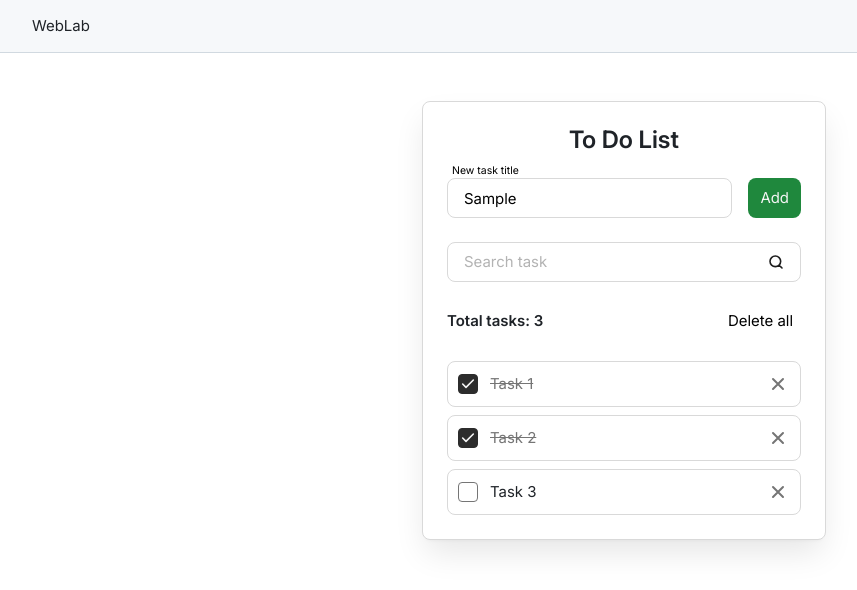
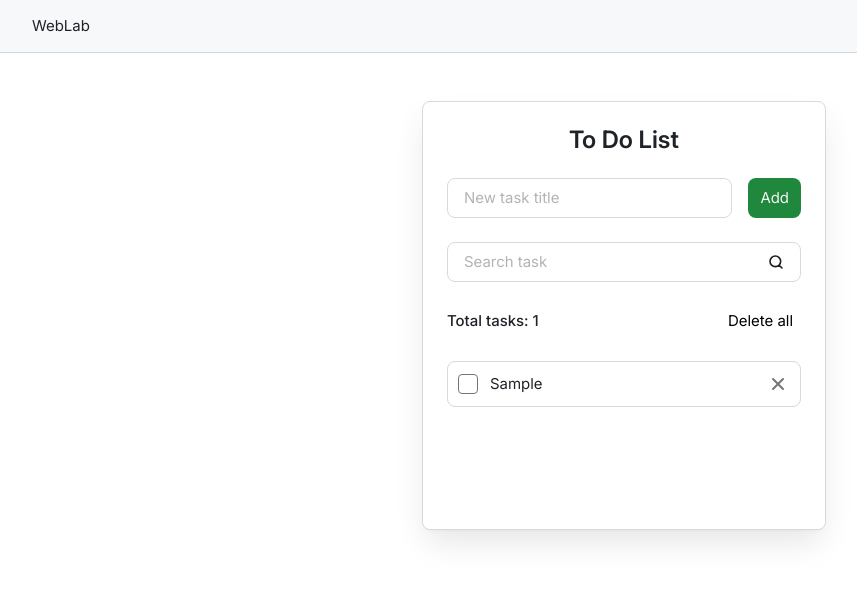
Before and after one commit to Ruslan-Batsulia/web-lab, a Next.js app: page / in a window 1280 px wide. Both pictures are taken after typing "Sample" into the empty fields and a click on the button "Add". Shown: the top 590 px of the page, without its empty margins (16-873 px from the left). Built offline with nearby package versions, Linux system fonts and the light colour scheme.

Commit message:
Implement todo actions logic'

```diff
--- a/src/components/Todo/AddTaskForm/AddTaskForm.tsx
+++ b/src/components/Todo/AddTaskForm/AddTaskForm.tsx
@@ -5,11 +5,15 @@ import styles from "./AddTaskForm.module.css";
 
 interface AddTaskFormProps {
   addTask: () => void;
+  newTaskTitle: string;
+  setNewTaskTitle: React.Dispatch<React.SetStateAction<string>>;
 }
 
 export default function AddTaskForm(props: AddTaskFormProps) {
   const {
     addTask,
+    newTaskTitle,
+    setNewTaskTitle,
   } = props;
 
   const onSubmit = (event: React.SubmitEvent<HTMLFormElement>) => {
@@ -22,6 +26,8 @@ export default function AddTaskForm(props: AddTaskFormProps) {
       <Field
         id="new-task"
         label="New task title"
+        value={newTaskTitle}
+        onInput={({currentTarget}) => setNewTaskTitle(currentTarget.value)}
       />
       <AddButton />
     </form>
--- a/src/components/Todo/Field/Field.tsx
+++ b/src/components/Todo/Field/Field.tsx
@@ -4,6 +4,7 @@ interface FieldProps {
   id: string;
   label: string;
   type?: "text" | "search";
+  value?: string;
   onInput?: (event: React.InputEvent<HTMLInputElement>) => void;
 }
 
@@ -12,6 +13,7 @@ export default function Field(props: FieldProps) {
     id,
     label,
     type = "text",
+    value = "",
     onInput,
   } = props;
 
@@ -30,6 +32,7 @@ export default function Field(props: FieldProps) {
         placeholder=" "
         autoComplete="off"
         type={type}
+        value={value}
         onInput={onInput}
       />
     </div>
--- a/src/components/Todo/Todo.tsx
+++ b/src/components/Todo/Todo.tsx
@@ -1,5 +1,6 @@
 "use client";
 
+import { useState } from "react";
 import TodoInfo from "./TodoInfo/TodoInfo";
 import TodoList from "./TodoList/TodoList";
 import AddTaskForm from "./AddTaskForm/AddTaskForm";
@@ -8,40 +9,33 @@ import SearchTaskForm from "./SearchTaskForm/SearchTaskForm";
 import styles from "./Todo.module.css";
 
 export default function Todo() {
-  const tasks: {
+  const [tasks, setTasks] = useState<{
     id: string;
     title: string;
     isDone: boolean;
-  }[] = [{
-    id: "task-1",
-    title: "Task 1",
-    isDone: true,
-  }, {
-    id: "task-2",
-    title: "Task 2",
-    isDone: true,
-  }, {
-    id: "task-3",
-    title: "Task 3",
-    isDone: false,
-  }];
+  }[]>([]);
+
+  const [newTaskTitle, setNewTaskTitle] = useState<string>("");
 
   const deleteAllTasks = () => {
-    console.log("Видаляємо всі задачі");
+    setTasks([]);
   }
 
   const deleteTask = (taskId: string) => {
-    console.log("Видаляємо задачу з id:", taskId);
+    setTasks(tasks.filter((task) => task.id !== taskId));
   }
 
   const toggleTaskComplete = (
     taskId: string,
     isDone: boolean,
   ) => {
-    console.log(
-      "Задачу", taskId,
-      isDone ? "виконано" : "не виконано"
-    );
+    setTasks(tasks.map((task) => {
+      if (task.id === taskId) {
+        return { ...task, isDone }
+      }
+
+      return task;
+    }));
   }
 
   const filterTask = (query: string) => {
@@ -49,7 +43,20 @@ export default function Todo() {
   }
 
   const addTask = () => {
-    console.log("Задача додана");
+    if (newTaskTitle.trim().length > 0) {
+      const newTask: {
+        id: string;
+        title: string;
+        isDone: boolean;
+      } = {
+        id: crypto?.randomUUID() ?? Date.now().toString(),
+        title: newTaskTitle,
+        isDone: false,
+      };
+
+      setTasks([...tasks, newTask]);
+      setNewTaskTitle("");
+    }
   }
 
   return (
@@ -57,7 +64,11 @@ export default function Todo() {
       <div className={"container"}>
         <div className={styles.todo}>
           <h1 className={styles.title}>{"To Do List"}</h1>
-          <AddTaskForm addTask={addTask} />
+          <AddTaskForm
+            addTask={addTask}
+            newTaskTitle={newTaskTitle}
+            setNewTaskTitle={setNewTaskTitle}
+          />
           <SearchTaskForm onSearchInput={filterTask} />
           <TodoInfo
             total={tasks.length}
--- a/src/components/Todo/TodoInfo/TodoInfo.module.css
+++ b/src/components/Todo/TodoInfo/TodoInfo.module.css
@@ -3,7 +3,7 @@
   justify-content: space-between;
   align-items: center;
   column-gap: 16px;
-  font-weight: 600;
+  font-weight: 500;
 
   .deleteAllButton {
     background-color: transparent;
--- a/src/components/Todo/TodoItem/TodoItem.module.css
+++ b/src/components/Todo/TodoItem/TodoItem.module.css
@@ -38,6 +38,8 @@
     background-color: transparent;
     border: 1px solid rgb(117 117 117);
     border-radius: 4px;
+
+    cursor: pointer;
 
     &:checked {
       background-color: rgb(44 44 44);
```
